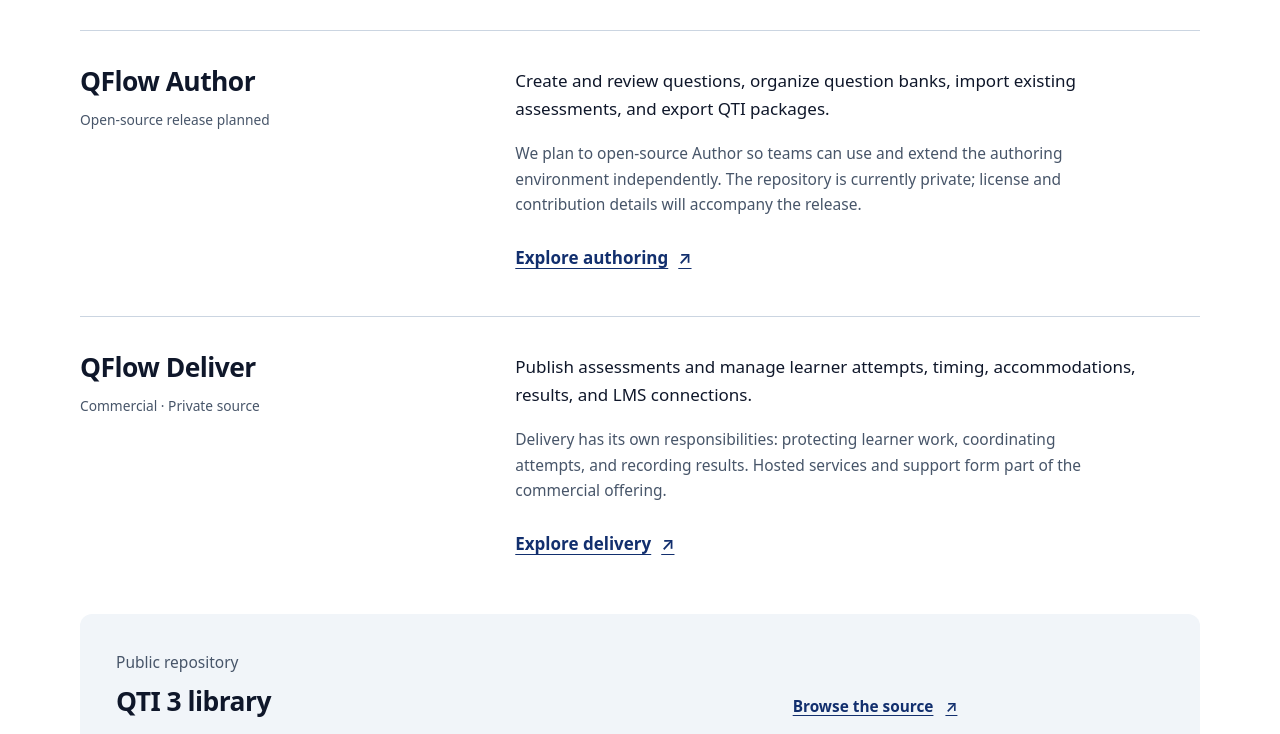
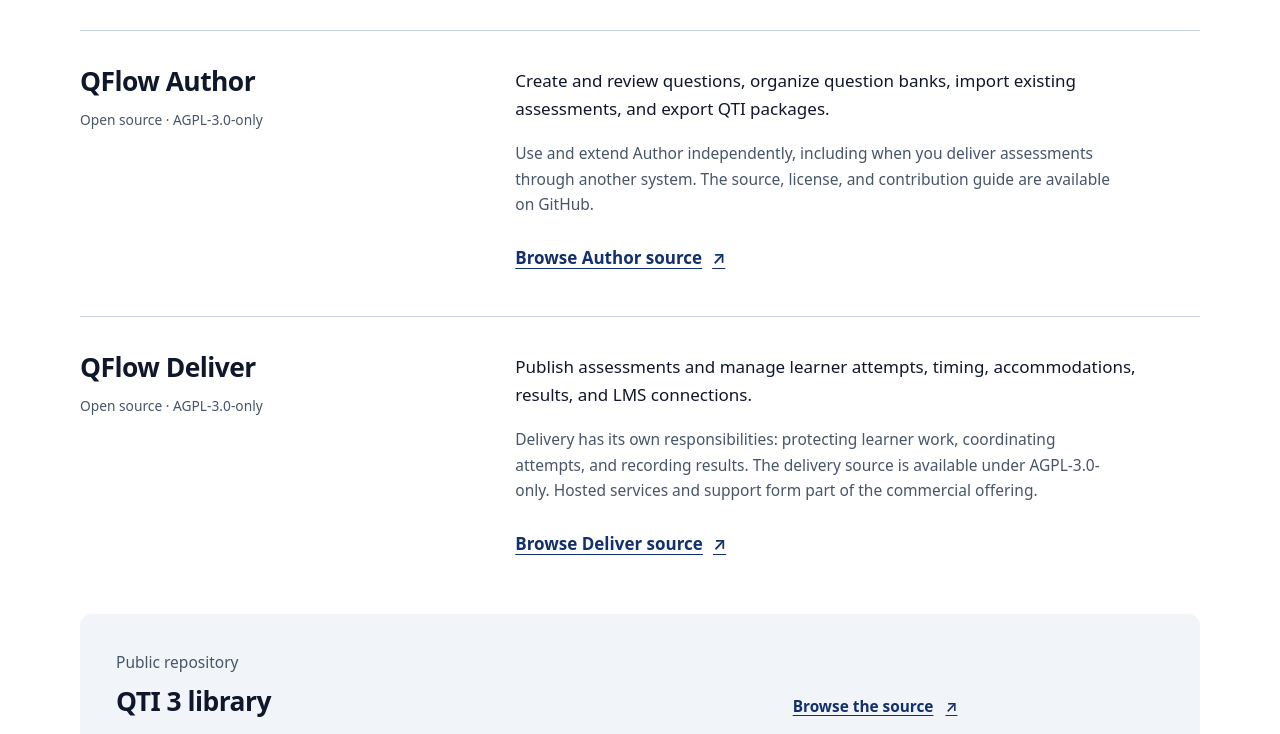
Before and after one commit to QFlowLearn/qflowlearn.github.io, a plain HTML site: page index.html in a window 1280 px wide. Shown: the part 748-1482 px from the top of the page. Drawn offline with Linux system fonts and the light colour scheme.

Commit message:
Link the public AGPL Author and Deliver projects

```diff
--- a/index.html
+++ b/index.html
@@ -4,10 +4,10 @@
   <meta charset="utf-8">
   <meta name="viewport" content="width=device-width, initial-scale=1">
   <title>QFlowLearn projects · Author, Deliver, and QTI</title>
-  <meta name="description" content="Explore QFlow Author, QFlow Deliver, and the reusable QTI 3 library. Our plans for open-source assessment authoring and portable content.">
+  <meta name="description" content="Explore QFlow Author, QFlow Deliver, and the reusable QTI 3 library. Open-source assessment authoring, delivery, and portable content.">
   <link rel="canonical" href="https://qflowlearn.github.io/">
   <meta property="og:title" content="QFlowLearn projects">
-  <meta property="og:description" content="Assessment authoring, delivery, and reusable QTI tools. Explore the projects and our open-source plans.">
+  <meta property="og:description" content="Assessment authoring, delivery, and reusable QTI tools. Explore our open-source projects and direction.">
   <meta property="og:type" content="website">
   <meta property="og:url" content="https://qflowlearn.github.io/">
   <meta property="og:image" content="https://qflowlearn.github.io/assets/logo-512.png">
@@ -37,12 +37,12 @@
     <section class="wrap projects" id="projects" aria-labelledby="projects-title">
       <h2 id="projects-title">The projects</h2>
       <article class="project">
-        <div class="project-name"><h3>QFlow Author</h3><p class="status">Open-source release planned</p></div>
-        <div class="project-detail"><p>Create and review questions, organize question banks, import existing assessments, and export QTI packages.</p><p>We plan to open-source Author so teams can use and extend the authoring environment independently. The repository is currently private; license and contribution details will accompany the release.</p><a href="https://qflowlearn.com/authoring">Explore authoring <span aria-hidden="true">↗</span></a></div>
+        <div class="project-name"><h3>QFlow Author</h3><p class="status">Open source · AGPL-3.0-only</p></div>
+        <div class="project-detail"><p>Create and review questions, organize question banks, import existing assessments, and export QTI packages.</p><p>Use and extend Author independently, including when you deliver assessments through another system. The source, license, and contribution guide are available on GitHub.</p><a href="https://github.com/QFlowLearn/qflow-author">Browse Author source <span aria-hidden="true">↗</span></a></div>
       </article>
       <article class="project">
-        <div class="project-name"><h3>QFlow Deliver</h3><p class="status">Commercial · Private source</p></div>
-        <div class="project-detail"><p>Publish assessments and manage learner attempts, timing, accommodations, results, and LMS connections.</p><p>Delivery has its own responsibilities: protecting learner work, coordinating attempts, and recording results. Hosted services and support form part of the commercial offering.</p><a href="https://qflowlearn.com/delivery">Explore delivery <span aria-hidden="true">↗</span></a></div>
+        <div class="project-name"><h3>QFlow Deliver</h3><p class="status">Open source · AGPL-3.0-only</p></div>
+        <div class="project-detail"><p>Publish assessments and manage learner attempts, timing, accommodations, results, and LMS connections.</p><p>Delivery has its own responsibilities: protecting learner work, coordinating attempts, and recording results. The delivery source is available under AGPL-3.0-only. Hosted services and support form part of the commercial offering.</p><a href="https://github.com/QFlowLearn/qflow-deliver">Browse Deliver source <span aria-hidden="true">↗</span></a></div>
       </article>
       <article class="library" aria-labelledby="library-title">
         <div><p class="status">Public repository</p><h3 id="library-title">QTI 3 library</h3><p>A reusable TypeScript implementation for rendering, scoring, validating, and migrating QTI assessment content, with a Web Component player and optional React adapters.</p><p>Use it in your own application. The library is currently maintained under LongsightGroup.</p></div>
@@ -55,7 +55,7 @@
         <dl><div><dt>Independent authoring</dt><dd>Author should be useful when you deliver through another system. Creating and exporting an assessment should not require a QFlow Deliver account.</dd></div><div><dt>Explicit boundaries</dt><dd>Authoring, item rendering and scoring, and assessment delivery have distinct owners. The QTI library supports applications beyond QFlow.</dd></div><div><dt>Visible export changes</dt><dd>Preserve the original, produce a useful supported export, and disclose omitted or changed behavior. Give authors a concrete next step when content needs repair.</dd></div></dl>
       </div>
     </section>
-    <section class="follow"><div class="wrap follow-inner"><div><h2>Follow the work</h2><p>Public code is available in the QTI library today. Follow QFlowLearn for Author’s release and project updates.</p></div><div class="follow-links"><a href="https://github.com/QFlowLearn">Visit QFlowLearn on GitHub <span aria-hidden="true">↗</span></a><a href="https://qflowlearn.com/roadmap">View the product roadmap <span aria-hidden="true">↗</span></a></div></div></section>
+    <section class="follow"><div class="wrap follow-inner"><div><h2>Follow the work</h2><p>Author, Deliver, and the QTI library are public. Explore the code, read the contribution guides, or follow QFlowLearn for project updates.</p></div><div class="follow-links"><a href="https://github.com/QFlowLearn">Visit QFlowLearn on GitHub <span aria-hidden="true">↗</span></a><a href="https://qflowlearn.com/roadmap">View the product roadmap <span aria-hidden="true">↗</span></a></div></div></section>
   </main>
   <footer class="wrap footer"><a class="brand" href="https://qflowlearn.com"><img src="assets/logo-512.svg" width="28" height="28" alt="">QFlowLearn</a><nav aria-label="Footer navigation"><a href="https://qflowlearn.com">Product website</a><a href="https://github.com/QFlowLearn/qflowlearn.github.io">Site source</a></nav></footer>
 </body>
```
Also changed, not shown: 2 other files.
